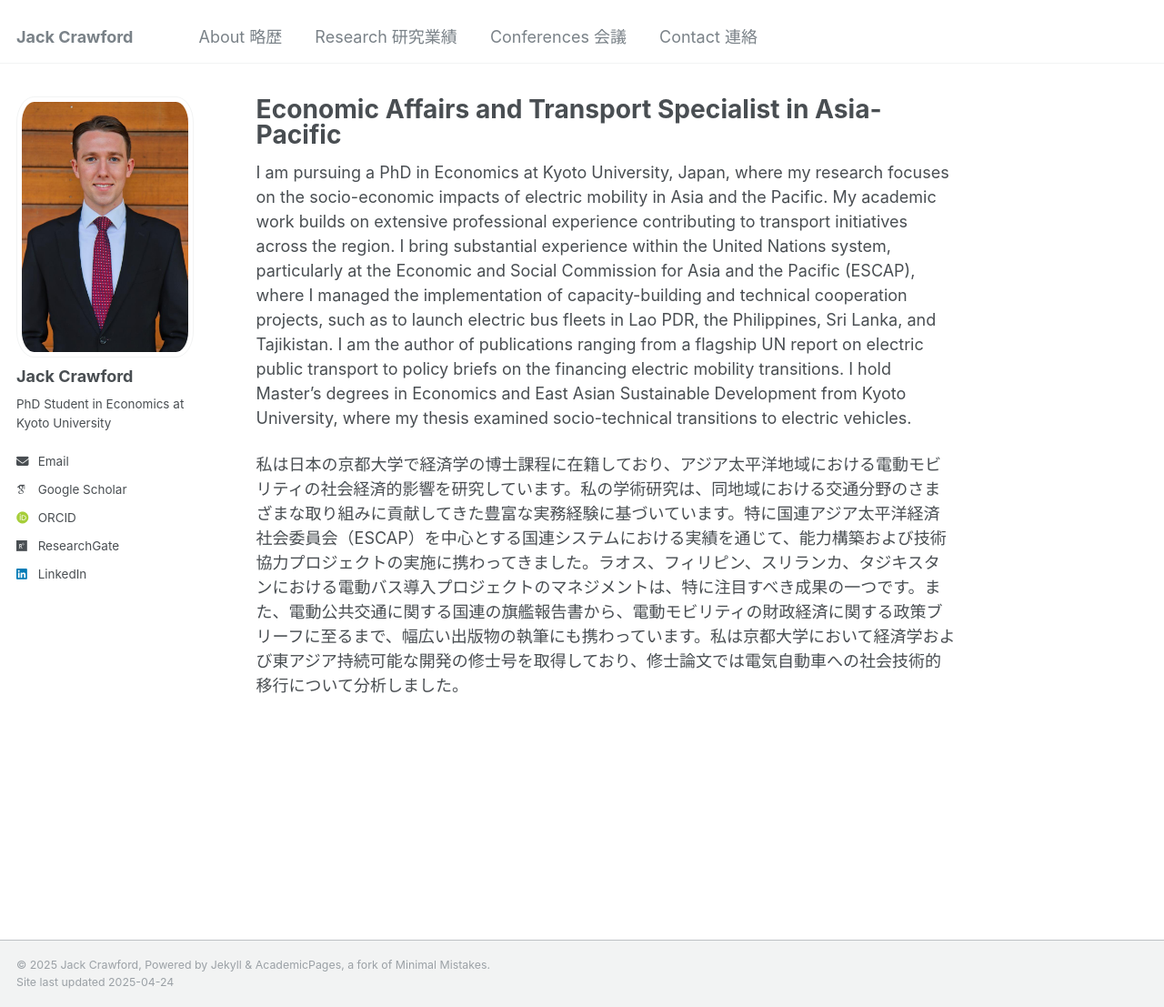
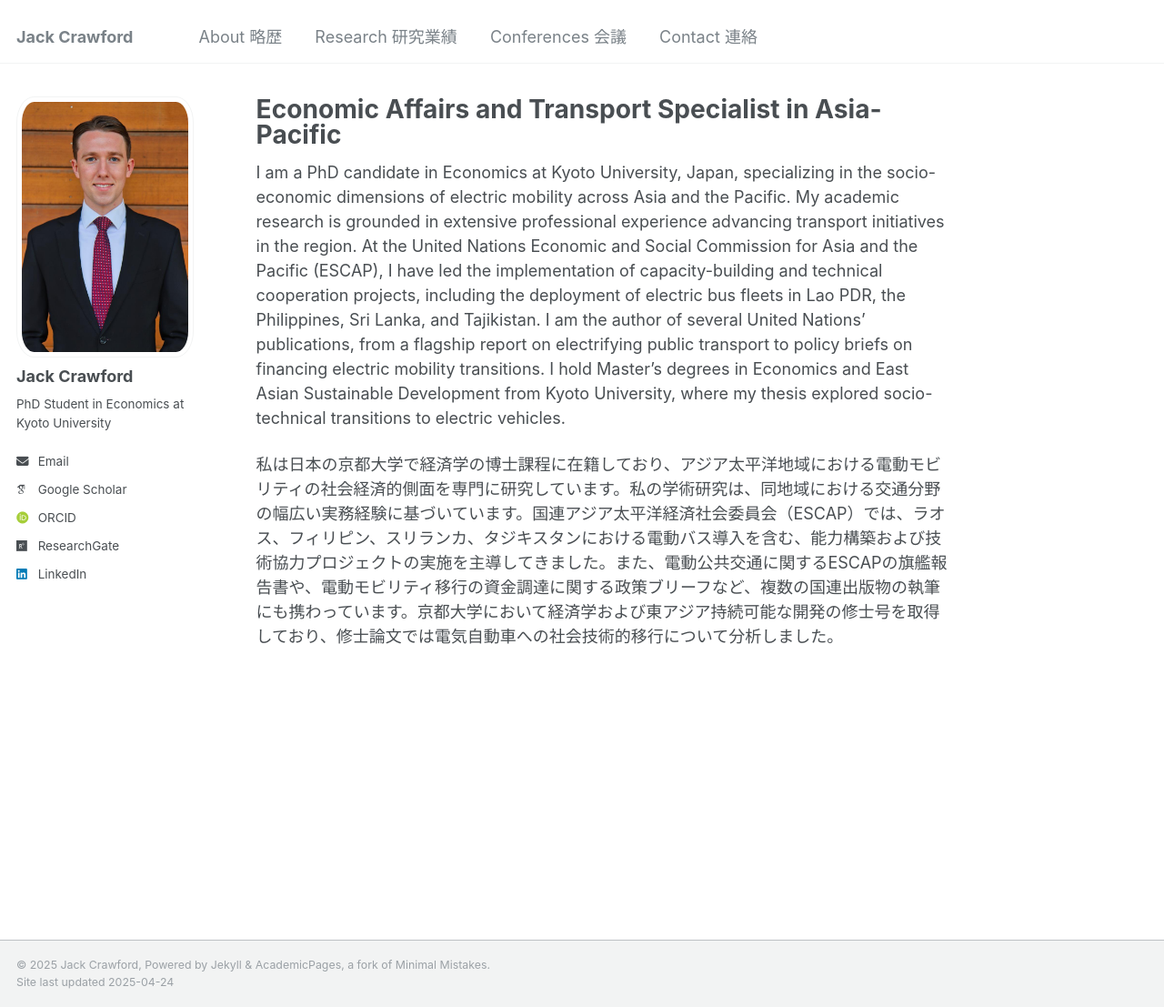
Before and after one commit to jackgcrawford/jackcrawford, a Jekyll site: the page built from _pages/about.md, in a window 1280 px wide and 1107 px high. Shown: the whole window at 91% size. Built offline with Jekyll 4.4.1, drawn with Linux system fonts in a browser that asks for light colours; some web fonts are replaced.

Commit message:
Update about.md

```diff
--- a/_pages/about.md
+++ b/_pages/about.md
@@ -7,7 +7,6 @@
   - /about.html
 ---
 
-I am pursuing a PhD in Economics at Kyoto University, Japan, where my research focuses on the socio-economic impacts of electric mobility in Asia and the Pacific. My academic work builds on extensive professional experience contributing to transport initiatives across the region.
-I bring substantial experience within the United Nations system, particularly at the Economic and Social Commission for Asia and the Pacific (ESCAP), where I managed the implementation of capacity-building and technical cooperation projects, such as to launch electric bus fleets in Lao PDR, the Philippines, Sri Lanka, and Tajikistan. I am the author of publications ranging from a flagship UN report on electric public transport to policy briefs on the financing electric mobility transitions. I hold Master’s degrees in Economics and East Asian Sustainable Development from Kyoto University, where my thesis examined socio-technical transitions to electric vehicles.
+I am a PhD candidate in Economics at Kyoto University, Japan, specializing in the socio-economic dimensions of electric mobility across Asia and the Pacific. My academic research is grounded in extensive professional experience advancing transport initiatives in the region. At the United Nations Economic and Social Commission for Asia and the Pacific (ESCAP), I have led the implementation of capacity-building and technical cooperation projects, including the deployment of electric bus fleets in Lao PDR, the Philippines, Sri Lanka, and Tajikistan. I am the author of several United Nations' publications, from a flagship report on electrifying public transport to policy briefs on financing electric mobility transitions. I hold Master’s degrees in Economics and East Asian Sustainable Development from Kyoto University, where my thesis explored socio-technical transitions to electric vehicles.
 
-私は日本の京都大学で経済学の博士課程に在籍しており、アジア太平洋地域における電動モビリティの社会経済的影響を研究しています。私の学術研究は、同地域における交通分野のさまざまな取り組みに貢献してきた豊富な実務経験に基づいています。特に国連アジア太平洋経済社会委員会（ESCAP）を中心とする国連システムにおける実績を通じて、能力構築および技術協力プロジェクトの実施に携わってきました。ラオス、フィリピン、スリランカ、タジキスタンにおける電動バス導入プロジェクトのマネジメントは、特に注目すべき成果の一つです。また、電動公共交通に関する国連の旗艦報告書から、電動モビリティの財政経済に関する政策ブリーフに至るまで、幅広い出版物の執筆にも携わっています。私は京都大学において経済学および東アジア持続可能な開発の修士号を取得しており、修士論文では電気自動車への社会技術的移行について分析しました。
+私は日本の京都大学で経済学の博士課程に在籍しており、アジア太平洋地域における電動モビリティの社会経済的側面を専門に研究しています。私の学術研究は、同地域における交通分野の幅広い実務経験に基づいています。国連アジア太平洋経済社会委員会（ESCAP）では、ラオス、フィリピン、スリランカ、タジキスタンにおける電動バス導入を含む、能力構築および技術協力プロジェクトの実施を主導してきました。また、電動公共交通に関するESCAPの旗艦報告書や、電動モビリティ移行の資金調達に関する政策ブリーフなど、複数の国連出版物の執筆にも携わっています。京都大学において経済学および東アジア持続可能な開発の修士号を取得しており、修士論文では電気自動車への社会技術的移行について分析しました。
```
